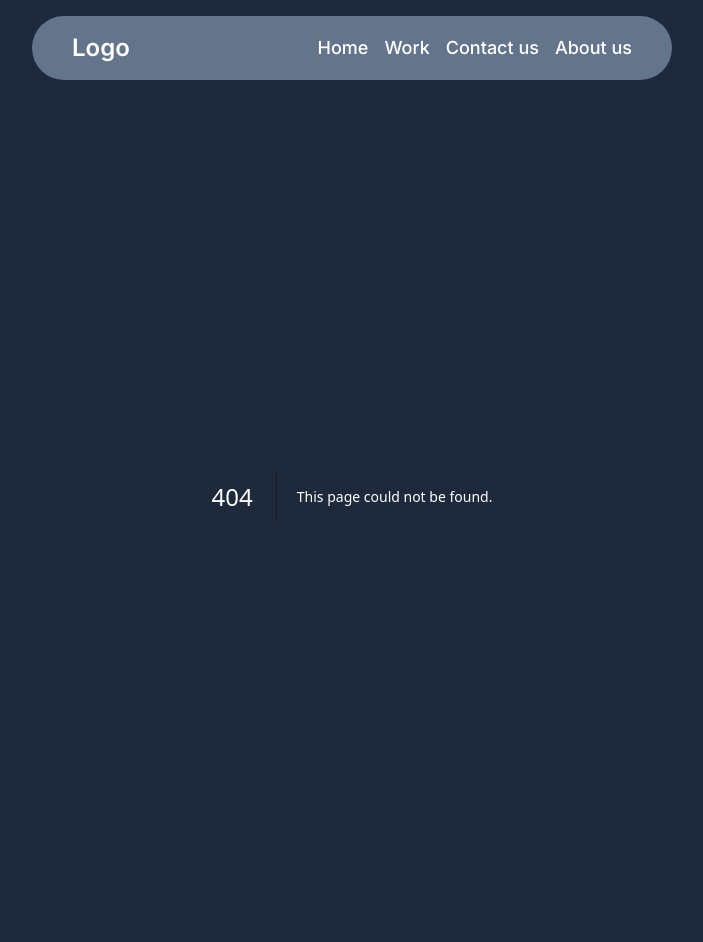
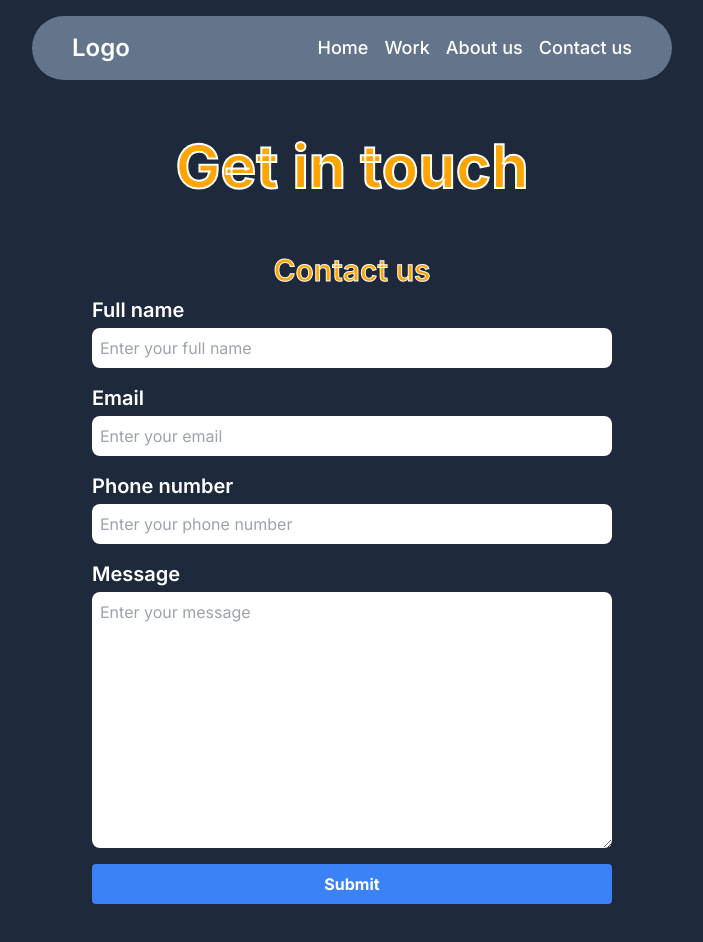
Before and after one commit to nadeemsangrasi/milestone-2-project-1, a Next.js app: page /contact in a window 1280 px wide. Before the commit this address had no page. Shown: the top 942 px of the page, without its empty margins (288-991 px from the left). Before the commit the page ends 896 px from the top, so only its background shows below. Built offline with nearby package versions, Linux system fonts and the light colour scheme.

Commit message:
contact page added

```diff
--- a/next.config.mjs
+++ b/next.config.mjs
@@ -1,8 +1,4 @@
 /** @type {import('next').NextConfig} */
-const nextConfig = {
-  images: {
-    domains: ["images.pexels.com"],
-  },
-};
+const nextConfig = {};
 
 export default nextConfig;
--- /dev/null
+++ b/src/app/about/page.tsx
@@ -0,0 +1,42 @@
+import Button from "@/components/shared/Button";
+import Heading from "@/components/shared/Heading";
+import Wrapper from "@/components/shared/Wrapper";
+import Image from "next/image";
+import React from "react";
+import aboutImage from "@/assets/images/about-img.jpg";
+const AboutPage = () => {
+  return (
+    <Wrapper>
+      <div className=" text-center">
+        <Heading text="Explore About Us" />
+        <div className="space-y-10 lg:flex justify-between w-full px-10  gap-4">
+          <div className="w-full lg:w-1/2  lg:mt-20 pt-4">
+            <p className="text-sm sm:text-lg font-medium py-2 pb-4">
+              At our company, we're a team of innovative thinkers and passionate
+              developers dedicated to crafting exceptional digital experiences.
+              With a deep understanding of the latest technologies and trends,
+              we specialize in designing and developing custom software
+              solutions that drive business growth and success. From bespoke web
+              applications to mobile apps and e-commerce platforms, our
+              expertise is focused on delivering tailored solutions that meet
+              the unique needs of our clients.
+            </p>
+            <Button
+              text="More Information"
+              className="mx-auto block my-2 ms:my-0 sm:inline sm:mx-0"
+            />
+          </div>
+          <div className="lg:w-1/2 overflow-hidden hover:rounded-xl rounded-xl">
+            <Image
+              src={aboutImage}
+              alt="developers team image"
+              className="w-full  rounded-xl hover:scale-110 duration-500 hover:duration-500 hover:rounded-xl"
+            />
+          </div>
+        </div>
+      </div>
+    </Wrapper>
+  );
+};
+
+export default AboutPage;
--- /dev/null
+++ b/src/app/contact/page.tsx
@@ -0,0 +1,97 @@
+"use client";
+import Button from "@/components/shared/Button";
+import Heading from "@/components/shared/Heading";
+import SubHead from "@/components/shared/SubHead";
+import Wrapper from "@/components/shared/Wrapper";
+import { useState } from "react";
+
+const ContactPage = () => {
+  const [data, setData] = useState({
+    fullName: "",
+    email: "",
+    phoneNumber: "",
+    message: "",
+  });
+  const handleSubmit = (e: React.FormEvent<HTMLFormElement>) => {
+    e.preventDefault();
+    console.log("submitted");
+    console.log(data);
+    setData({ email: "", fullName: "", phoneNumber: "", message: "" });
+  };
+  return (
+    <Wrapper>
+      <div>
+        <div className="text-center">
+          <Heading text="Get in touch" />
+        </div>
+        <div className="shadow-3xl bg-whiyte p-10 rounded-xl w-full sm:w-1/2 mx-auto">
+          <SubHead text="Contact us" className="text-center" />
+          <form onSubmit={handleSubmit} className="flex flex-col gap-4">
+            <div className="flex flex-col gap-1">
+              <label htmlFor="fullName" className="text-xl font-semibold">
+                Full name
+              </label>
+              <input
+                type="text"
+                name="fullName"
+                id="fullName"
+                placeholder="Enter your full name"
+                className="py-2 rounded-lg px-2 text-black"
+                value={data.fullName}
+                onChange={(e) => setData({ ...data, fullName: e.target.value })}
+              />
+            </div>
+            <div className="flex flex-col gap-1">
+              <label htmlFor="email" className="text-xl font-semibold">
+                Email
+              </label>
+              <input
+                type="email"
+                name="email"
+                id="email"
+                placeholder="Enter your email"
+                className="py-2 rounded-lg px-2 text-black"
+                value={data.email}
+                onChange={(e) => setData({ ...data, email: e.target.value })}
+              />
+            </div>
+            <div className="flex flex-col gap-1">
+              <label htmlFor="phoneNumber" className="text-xl font-semibold">
+                Phone number
+              </label>
+              <input
+                type="text"
+                name="phoneNumber"
+                id="phoneNumber"
+                placeholder="Enter your phone number"
+                className="py-2 rounded-lg px-2 text-black"
+                value={data.phoneNumber}
+                onChange={(e) =>
+                  setData({ ...data, phoneNumber: e.target.value })
+                }
+              />
+            </div>
+            <div className="flex flex-col gap-1">
+              <label htmlFor="message" className="text-xl font-semibold">
+                Message
+              </label>
+              <textarea
+                name="message"
+                id="message"
+                cols={30}
+                rows={10}
+                className="py-2 rounded-lg px-2 text-black"
+                placeholder="Enter your message"
+                value={data.message}
+                onChange={(e) => setData({ ...data, message: e.target.value })}
+              ></textarea>
+            </div>
+            <Button text="Submit" />
+          </form>
+        </div>
+      </div>
+    </Wrapper>
+  );
+};
+
+export default ContactPage;
--- a/src/components/layouts/Header.tsx
+++ b/src/components/layouts/Header.tsx
@@ -17,10 +17,10 @@ const Header = () => {
             <Link href={"/work"}>Work</Link>
           </li>
           <li className="li">
-            <Link href={"#"}>Contact us</Link>
+            <Link href={"/about"}>About us</Link>
           </li>
           <li className="li">
-            <Link href={"#"}>About us</Link>
+            <Link href={"/contact"}>Contact us</Link>
           </li>
         </ul>
       </div>
--- a/src/components/sections/HomeSection.tsx
+++ b/src/components/sections/HomeSection.tsx
@@ -1,16 +1,17 @@
 import Image from "next/image";
 import Wrapper from "../shared/Wrapper";
 import Button from "../shared/Button";
-import Heading from "../shared/Heading";
+import HomeImage from "@/assets/images/home-img.jpg";
 
 const HomeSection = () => {
   return (
     <Wrapper>
       <div className="space-y-10 lg:flex justify-between w-full px-10 mt-16 gap-4">
-        <div className="w-full lg:w-1/2  mt-16">
-          <Heading text="Welcome to Our Website" className="text-5xl" />
-
-          <p className="text-sm ms:text-lg font-medium py-2 pb-4">
+        <div className="w-full lg:w-1/2  mt-20 pt-4">
+          <h1 className="text-[2.6rem] leading-10 md:text-5xl font-bold py-2 text-[orange] heading ">
+            Welcome to Our Website
+          </h1>
+          <p className="text-sm sm:text-lg font-medium py-2 pb-4">
             We are a team of passionate developers dedicated to creating
             innovative software solutions. With years of experience in the
             field, we specialize in building robust and user-friendly
@@ -23,11 +24,11 @@ const HomeSection = () => {
             className="mx-auto block my-2 ms:my-0 sm:inline sm:mx-0"
           />
         </div>
-        <div className="lg:w-1/2 overflow-hidden">
-          <img
-            src="https://images.pexels.com/photos/3183150/pexels-photo-3183150.jpeg?auto=compress&cs=tinysrgb&w=1260&h=750&dpr=1"
+        <div className="lg:w-1/2 overflow-hidden hover:rounded-xl rounded-xl">
+          <Image
+            src={HomeImage}
             alt="developers team image"
-            className="w-full  rounded-xl hover:scale-110 duration-500 hover:duration-500 hover:rounded-lg"
+            className="w-full  rounded-xl hover:scale-110 duration-500 hover:duration-500 hover:rounded-xl"
           />
         </div>
       </div>
```
Also changed, not shown: src/assets/images/home-img.jpg (added), 1 other file (tests, documents, lock files or other folders).
